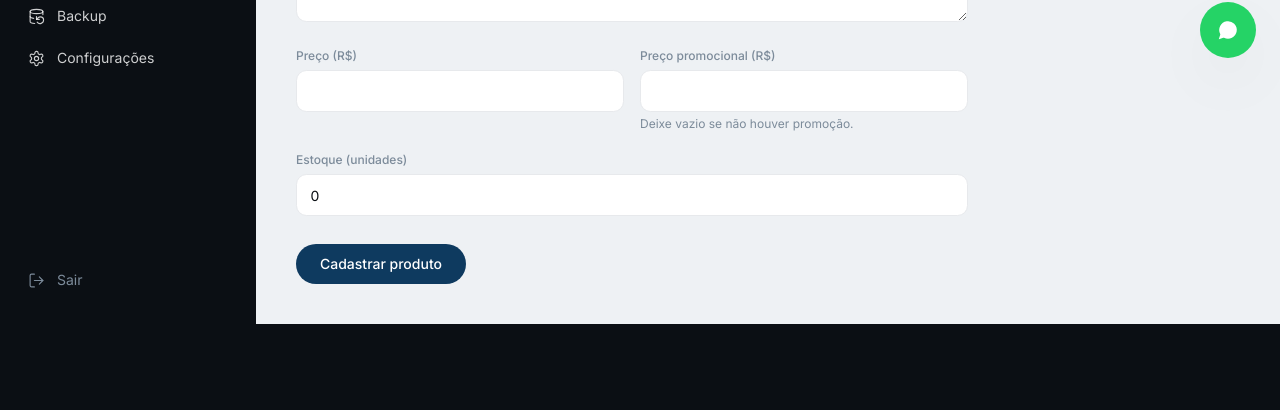
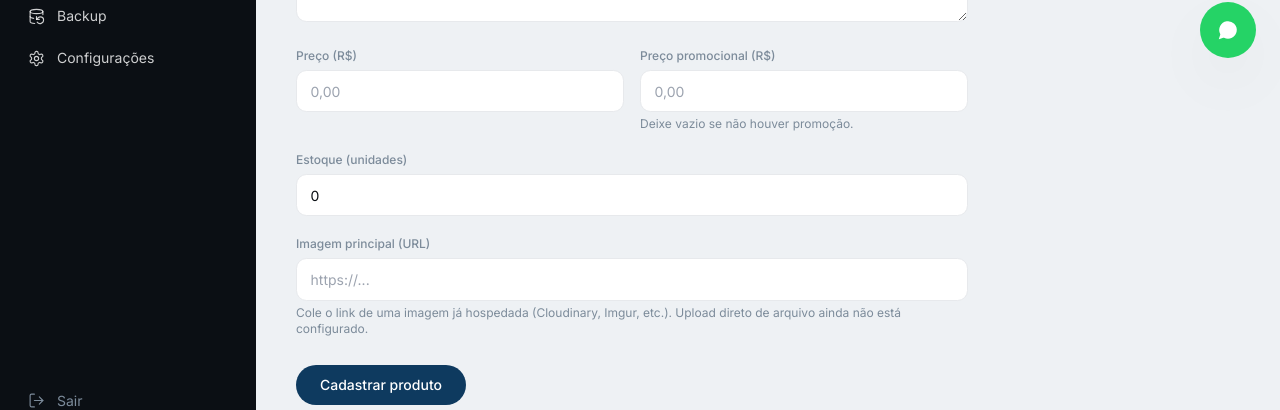
Before and after one commit to sayberunlock/aero.imports, a Next.js app: page /admin/produtos/novo in a window 1280 px wide. Shown: the part 718-1128 px from the top of the page. Built offline with nearby package versions, Linux system fonts and the light colour scheme; no server answers; the database is empty.

Commit message:
atualização

```diff
--- a/app/admin/(dashboard)/produtos/[id]/page.tsx
+++ b/app/admin/(dashboard)/produtos/[id]/page.tsx
@@ -8,7 +8,10 @@ export const dynamic = "force-dynamic";
 
 export default async function EditProductPage({ params }: { params: { id: string } }) {
   const [product, categories] = await Promise.all([
-    db.product.findUnique({ where: { id: params.id } }),
+    db.product.findUnique({
+      where: { id: params.id },
+      include: { images: { orderBy: { position: "asc" }, take: 1 } },
+    }),
     db.category.findMany({ orderBy: { name: "asc" } }),
   ]);
 
@@ -38,6 +41,7 @@ export default async function EditProductPage({ params }: { params: { id: string
             stock: product.stock,
             categoryId: product.categoryId,
             weightGrams: product.weightGrams,
+            imageUrl: product.images[0]?.url ?? "",
           }}
         />
       </div>
--- a/app/api/admin/produtos/[id]/route.ts
+++ b/app/api/admin/produtos/[id]/route.ts
@@ -64,7 +64,22 @@ export async function PATCH(req: Request, { params }: { params: { id: string } }
     }
   }
 
-  const product = await db.product.update({ where: { id: params.id }, data: parsed.data });
+  const { imageUrl, ...productData } = parsed.data;
+
+  const product = await db.product.update({
+    where: { id: params.id },
+    data: {
+      ...productData,
+      ...(imageUrl !== undefined
+        ? {
+            images: {
+              deleteMany: {},
+              ...(imageUrl ? { create: [{ url: imageUrl, position: 0 }] } : {}),
+            },
+          }
+        : {}),
+    },
+  });
 
   await db.auditLog.create({
     data: {
--- a/app/api/admin/produtos/route.ts
+++ b/app/api/admin/produtos/route.ts
@@ -47,7 +47,14 @@ export async function POST(req: Request) {
     return NextResponse.json({ message: "Já existe um produto com esse slug." }, { status: 409 });
   }
 
-  const product = await db.product.create({ data: parsed.data });
+  const { imageUrl, ...productData } = parsed.data;
+
+  const product = await db.product.create({
+    data: {
+      ...productData,
+      images: imageUrl ? { create: [{ url: imageUrl, position: 0 }] } : undefined,
+    },
+  });
 
   const actingUser = session.user?.email
     ? await db.user.findUnique({ where: { email: session.user.email } })
--- a/src/components/admin/ProductForm.tsx
+++ b/src/components/admin/ProductForm.tsx
@@ -18,7 +18,21 @@ export type ProductFormValues = {
   stock: number;
   categoryId: string;
   weightGrams?: number | null;
+  imageUrl?: string | null;
 };
+
+// Converte centavos para o texto que aparece no campo (ex.: 150000 -> "1500,00").
+function centsToInputText(cents: number | null | undefined) {
+  if (!cents) return "";
+  return (cents / 100).toFixed(2).replace(".", ",");
+}
+
+// Converte o texto digitado pelo usuário (aceita "," ou ".") de volta para centavos.
+function inputTextToCents(text: string): number {
+  const normalized = text.replace(/\./g, "").replace(",", ".");
+  const value = parseFloat(normalized);
+  return Number.isFinite(value) ? Math.round(value * 100) : 0;
+}
 
 function slugify(text: string) {
   return text
@@ -51,11 +65,19 @@ export function ProductForm({
       stock: 0,
       categoryId: categories[0]?.id ?? "",
       weightGrams: null,
+      imageUrl: "",
     }
   );
   const [slugTouched, setSlugTouched] = useState(isEditing);
   const [submitting, setSubmitting] = useState(false);
   const [error, setError] = useState<string | null>(null);
+
+  // Texto "solto" dos campos de preço — não é reformatado a cada tecla,
+  // só quando o campo perde o foco. Isso evita o cursor pular enquanto
+  // o usuário digita (ex.: tentar digitar "1500" e o campo virar "0,01",
+  // "0,15", "1,50"... a cada dígito).
+  const [priceText, setPriceText] = useState(centsToInputText(initial?.priceCents));
+  const [salePriceText, setSalePriceText] = useState(centsToInputText(initial?.salePriceCents));
 
   function handleNameChange(name: string) {
     setValues((v) => ({
@@ -184,13 +206,17 @@ export function ProductForm({
         <Field label="Preço (R$)" hint={values.priceCents ? formatBRL(values.priceCents) : undefined}>
           <input
             required
-            type="number"
-            min={0}
-            step="0.01"
-            value={values.priceCents ? (values.priceCents / 100).toFixed(2) : ""}
-            onChange={(e) =>
-              setValues((v) => ({ ...v, priceCents: Math.round(parseFloat(e.target.value || "0") * 100) }))
-            }
+            type="text"
+            inputMode="decimal"
+            placeholder="0,00"
+            value={priceText}
+            onChange={(e) => {
+              // Permite só números, vírgula e ponto enquanto digita.
+              const cleaned = e.target.value.replace(/[^0-9.,]/g, "");
+              setPriceText(cleaned);
+              setValues((v) => ({ ...v, priceCents: inputTextToCents(cleaned) }));
+            }}
+            onBlur={() => setPriceText(centsToInputText(values.priceCents))}
             className="input"
           />
         </Field>
@@ -199,16 +225,19 @@ export function ProductForm({
           hint="Deixe vazio se não houver promoção."
         >
           <input
-            type="number"
-            min={0}
-            step="0.01"
-            value={values.salePriceCents ? (values.salePriceCents / 100).toFixed(2) : ""}
-            onChange={(e) =>
+            type="text"
+            inputMode="decimal"
+            placeholder="0,00"
+            value={salePriceText}
+            onChange={(e) => {
+              const cleaned = e.target.value.replace(/[^0-9.,]/g, "");
+              setSalePriceText(cleaned);
               setValues((v) => ({
                 ...v,
-                salePriceCents: e.target.value ? Math.round(parseFloat(e.target.value) * 100) : null,
-              }))
-            }
+                salePriceCents: cleaned ? inputTextToCents(cleaned) : null,
+              }));
+            }}
+            onBlur={() => setSalePriceText(centsToInputText(values.salePriceCents))}
             className="input"
           />
         </Field>
@@ -224,6 +253,29 @@ export function ProductForm({
           className="input"
         />
       </Field>
+
+      <Field
+        label="Imagem principal (URL)"
+        hint="Cole o link de uma imagem já hospedada (Cloudinary, Imgur, etc.). Upload direto de arquivo ainda não está configurado."
+      >
+        <input
+          type="url"
+          placeholder="https://..."
+          value={values.imageUrl ?? ""}
+          onChange={(e) => setValues((v) => ({ ...v, imageUrl: e.target.value }))}
+          className="input"
+        />
+      </Field>
+
+      {values.imageUrl && (
+        <img
+          src={values.imageUrl}
+          alt="Pré-visualização"
+          className="h-40 w-40 rounded-lg border border-fog object-cover"
+          onError={(e) => (e.currentTarget.style.display = "none")}
+          onLoad={(e) => (e.currentTarget.style.display = "block")}
+        />
+      )}
 
       <div className="flex items-center gap-3 pt-2">
         <button
--- a/src/lib/validation.ts
+++ b/src/lib/validation.ts
@@ -49,6 +49,10 @@ export const productSchema = z.object({
   stock: z.number().int().min(0),
   categoryId: z.string().cuid(),
   weightGrams: z.number().int().positive().nullable().optional(),
+  imageUrl: z
+    .union([z.string().url(), z.literal("")])
+    .nullable()
+    .optional(),
 });
 
 export const couponSchema = z.object({
```
